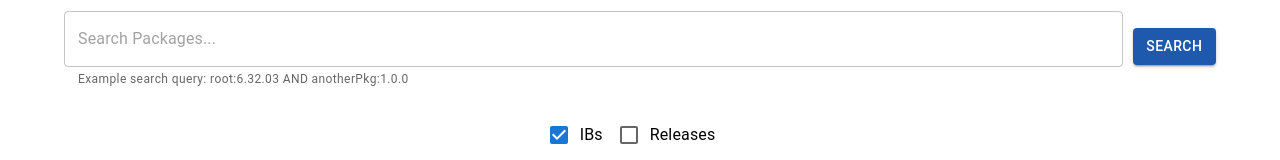
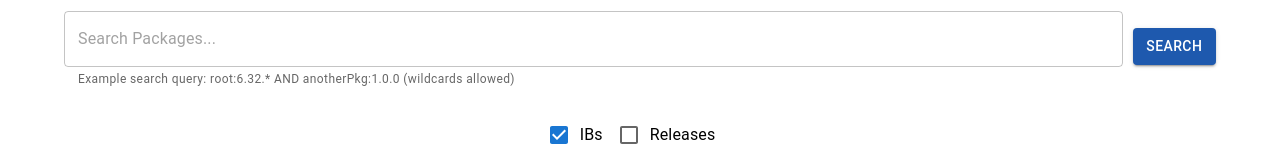
Before and after one commit to norahalk/ib-viewer, a React (Create React App) app: page / in a window 1280 px wide. Shown: the part 188-348 px from the top of the page. Built offline with nearby package versions, Linux system fonts and the light colour scheme; no server answers.

Commit message:
search packages wildwards

```diff
--- a/src/components/Homepage/Search/SearchBar.js
+++ b/src/components/Homepage/Search/SearchBar.js
@@ -16,7 +16,7 @@ const SearchBar = () => {
   const [selectedOption, setSelectedOption] = useState("IBs");
   const [error, setError] = useState(false);
   const [helperText, setHelperText] = useState(
-    "Example search query: root:6.32.03 AND anotherPkg:1.0.0"
+    "Example search query: root:6.32.* AND anotherPkg:1.0.0 (wildcards allowed)"
   );
 
   const navigate = useNavigate();
@@ -24,14 +24,16 @@ const SearchBar = () => {
   const handleSearch = async (e) => {
     e.preventDefault();
 
-    // Validate the query format
+    // Split the input into individual queries based on 'AND'
     const queries = query.split(/AND/i).map((q) => q.trim());
-    const isValid = queries.every((q) => /^[\w-]+ ?: ?[\w.-]+$/.test(q));
+
+    // Updated regular expression to allow wildcards correctly
+    const isValid = queries.every((q) => /^[\w-]+ ?: ?[\w.-]*\*$/.test(q) || /^[\w-]+ ?: ?[\w.-]+$/.test(q));
 
     if (!isValid) {
       setError(true);
       setHelperText(
-        "Invalid format. Please use: packageName:packageVersion AND ..."
+        "Invalid format. Please use: packageName:packageVersion (wildcards allowed)"
       );
       return;
     }
@@ -39,7 +41,7 @@ const SearchBar = () => {
     // Reset error state if the query is valid
     setError(false);
     setHelperText(
-      "Example search query: root:6.32.03 AND anotherPkg:1.0.0"
+      "Example search query: root:6.32.* AND anotherPkg:1.0.0 (wildcards allowed)"
     );
 
     // Split each query into package name and version
```
